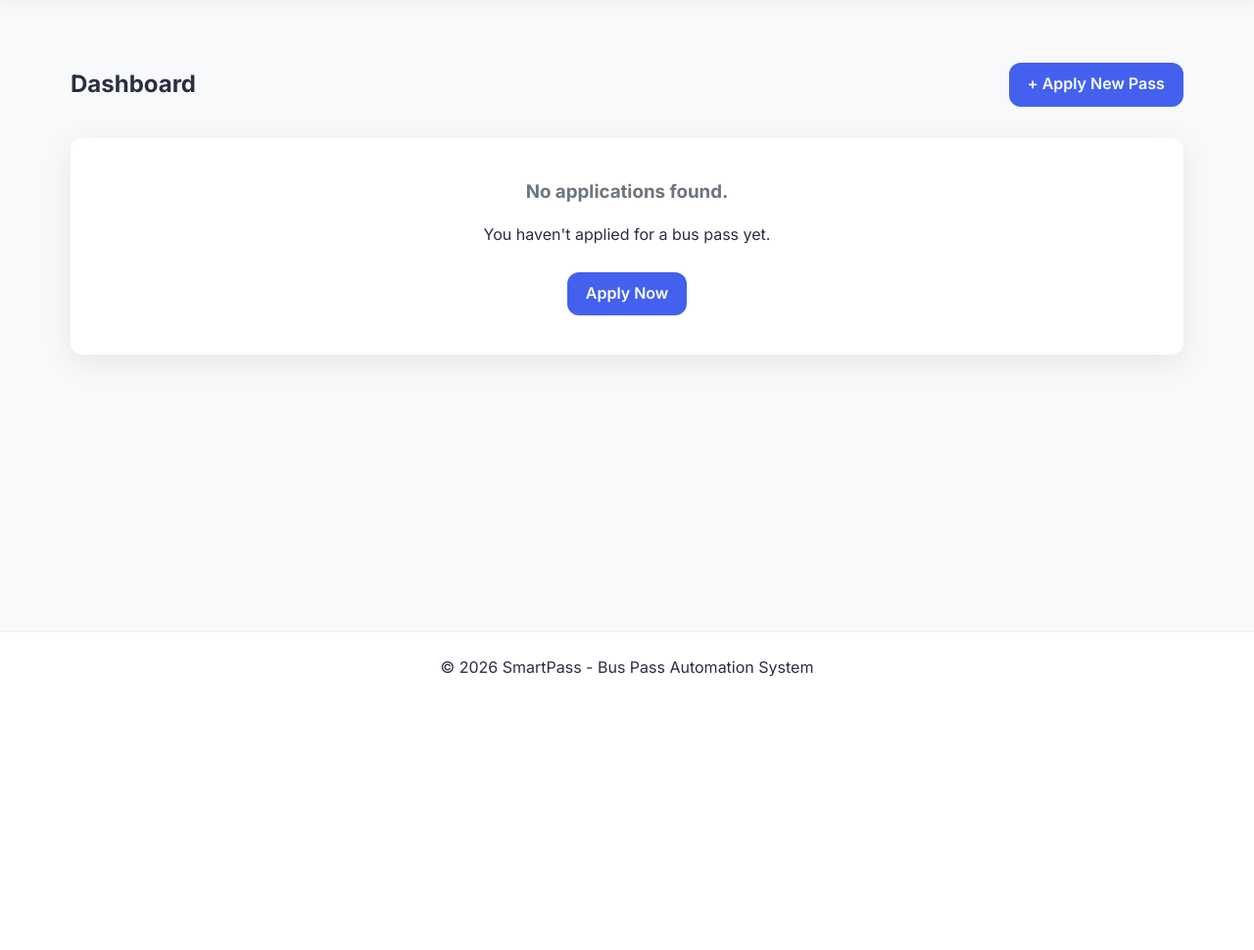
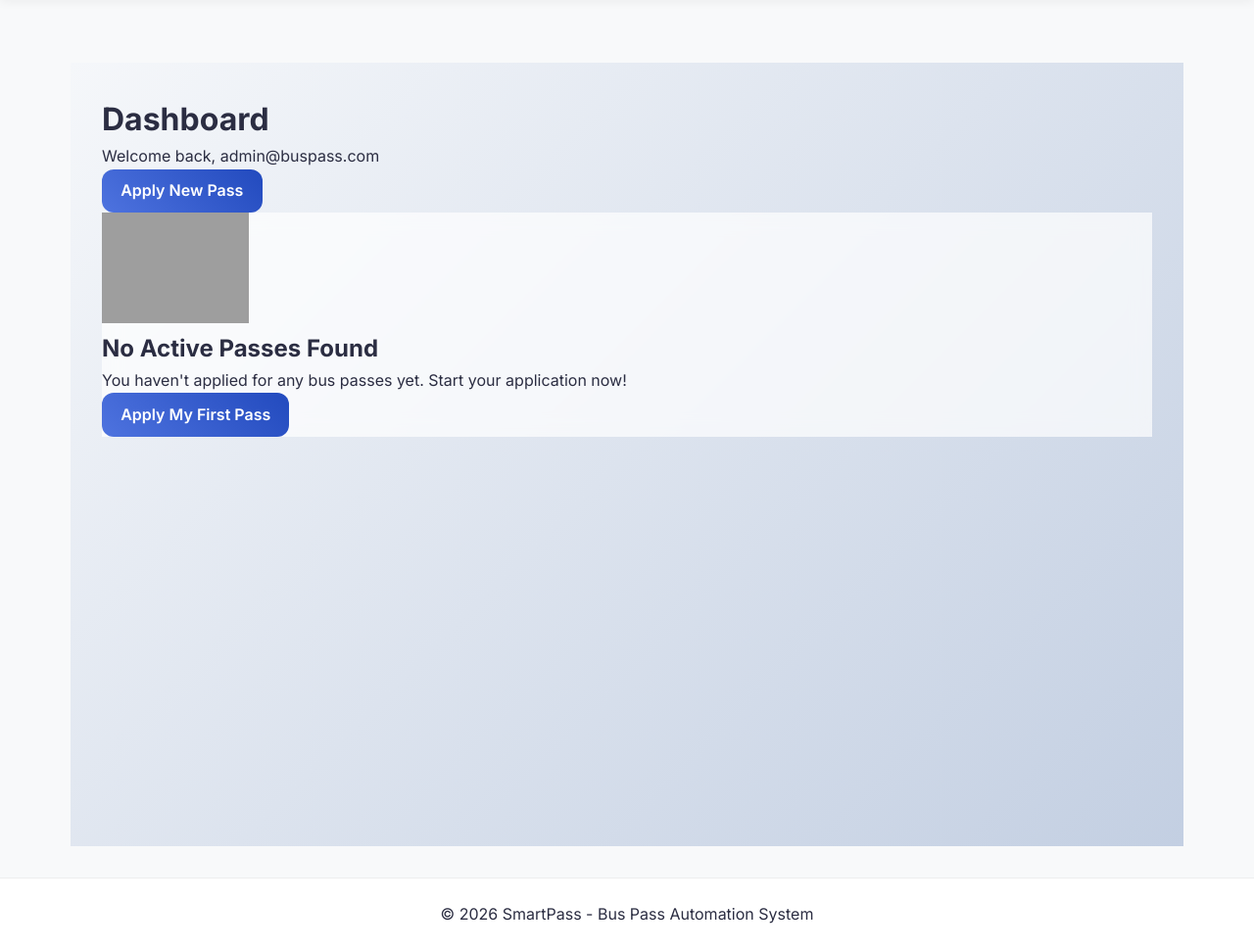
Before and after one commit to adityaavadan/smart_bus_pass, a Flask app: page /student/dashboard in a window 1280 px wide. Shown: the part 81-1051 px from the top of the page at 98% size. Before the commit the page ends 772 px from the top, so only its background shows below. Run offline with Flask 3, Linux system fonts and the light colour scheme; the visitor is signed in with stand-in values (Sample User, id 1); data comes from the database, SQL or seed files in the repository; data that the repository does not hold is empty; grey boxes are pictures that could not be loaded.

Commit message:
Update student_dashboard.html

```diff
--- a/templates/student_dashboard.html
+++ b/templates/student_dashboard.html
@@ -1,117 +1,102 @@
-{% extends 'base.html' %}
-
-{% block title %}{{ t.dashboard }} - SmartPass{% endblock %}
+{% extends "base.html" %}
+{% block title %}Student Dashboard{% endblock %}
 
 {% block content %}
-<div class="dashboard-header">
-    <h2>{{ t.dashboard }}</h2>
-    <a href="{{ url_for('apply_pass') }}" class="btn btn-primary">+ {{ t.apply_pass }}</a>
+<div class="container-fluid py-5" style="background: linear-gradient(135deg, #f5f7fa 0%, #c3cfe2 100%); min-height: 100vh;">
+    <div class="container">
+        <div class="d-flex justify-content-between align-items-center mb-5 animate__animated animate__fadeInDown">
+            <div>
+                <h1 class="display-4 font-weight-bold text-dark">{{ t.dashboard }}</h1>
+                <p class="text-muted">Welcome back, {{ user.email }}</p>
+            </div>
+            <a href="{{ url_for('apply_pass') }}" class="btn btn-primary btn-lg shadow-lg px-5 rounded-pill animate__animated animate__pulse animate__infinite">
+                <i class="fas fa-plus-circle mr-2"></i> {{ t.apply_pass }}
+            </a>
         </div>
 
         {% if expiring_soon %}
-    <div class="alert alert-warning" style="border-left: 5px solid #856404; background-color: #fff3cd; color: #856404; margin-bottom: 2rem;">
-        <strong>📢 {{ t.expiring_soon_msg }}</strong>
+        <div class="alert alert-glass border-0 shadow-sm animate__animated animate__shakeX mb-4" style="background: rgba(255, 193, 7, 0.2); backdrop-filter: blur(10px); border-left: 5px solid #ffc107 !important;">
+            <div class="d-flex align-items-center">
+                <i class="fas fa-exclamation-triangle fa-2x mr-3 text-warning"></i>
+                <div>
+                    <h5 class="mb-0">Expiry Warning!</h5>
+                    <p class="mb-0 small">One of your passes is expiring within 3 days. Please renew it now.</p>
+                </div>
+            </div>
         </div>
         {% endif %}
 
+        <div class="row">
             {% if applications %}
-    <div class="table-responsive">
-        <table>
-            <thead>
-                <tr>
-                    <th>Pass ID</th>
-                    <th>Route</th>
-                    <th>{{ t.pass_type }}</th>
-                    <th>{{ t.status }}</th>
-                    <th>{{ t.action }}</th>
-                </tr>
-            </thead>
-            <tbody>
                 {% for app in applications %}
-                <tr>
-                    <td>#{{ app.id }}</td>
-                    <td>{{ app.source }} &rarr; {{ app.destination }}</td>
-                    <td>{{ app.pass_type }}</td>
-                    <td>
-                        {% if app.status == 'Pending Payment' %}
-                            <span class="badge" style="background-color: #cce5ff; color: #004085;">{{ t.pay_now }}</span>
-                        {% elif app.status == 'Expired' %}
-                            <span class="badge" style="background-color: #6c757d; color: #ffffff;">{{ t.expiry }}</span>
-                        {% else %}
-                            <span class="badge badge-{{ app.status.lower().replace(' ', '-') }}">
-                                {% if app.status == 'Pending' %}{{ t.pending }}
-                                {% elif app.status == 'Approved' %}{{ t.approve }}
-                                {% elif app.status == 'Rejected' %}{{ t.reject }}
-                                {% else %}{{ app.status }}{% endif %}
-                            </span>
-                        {% endif %}
-                    </td>
-                    <td>
-                        {% if app.status == 'Pending Payment' %}
-                            <a href="{{ url_for('pay_pass', app_id=app.id) }}" class="btn btn-primary" style="padding: 0.3rem 0.8rem; font-size: 0.9rem; background-color: var(--success);">{{ t.pay_now }}</a>
-                        {% elif app.status == 'Approved' and app.qr_code_data %}
-                            <a href="#pass-{{ app.id }}" class="btn btn-success" style="padding: 0.3rem 0.8rem; font-size: 0.9rem;">{{ t.view_pass }}</a>
-                            <a href="{{ url_for('print_pass', app_id=app.id) }}" target="_blank" class="btn btn-outline" style="padding: 0.3rem 0.8rem; font-size: 0.9rem; margin-left: 0.5rem;">{{ t.download_pdf }}</a>
-
-                            {% if (app.validity_end - datetime.utcnow()).days <= 3 %}
-                                <a href="{{ url_for('renew_pass', app_id=app.id) }}" class="btn btn-primary" style="padding: 0.3rem 0.8rem; font-size: 0.9rem; background-color: #6f42c1; margin-left: 0.5rem;">{{ t.renew }}</a>
-                            {% endif %}
-                        {% elif app.status == 'Expired' %}
-                            <a href="{{ url_for('renew_pass', app_id=app.id) }}" class="btn btn-primary" style="padding: 0.3rem 0.8rem; font-size: 0.9rem; background-color: #6f42c1;">{{ t.renew }}</a>
-                        {% elif app.status == 'Pending' %}
-                            <em>{{ t.pending }}</em>
-                        {% else %}
-                            <em>-</em>
-                        {% endif %}
-                    </td>
-                </tr>
-                {% endfor %}
-            </tbody>
-        </table>
+                <div class="col-xl-6 mb-4 animate__animated animate__fadeInUp" style="animation-delay: {{ loop.index0 * 0.1 }}s">
+                    <div class="card border-0 shadow-lg overflow-hidden" style="border-radius: 20px; background: rgba(255, 255, 255, 0.9); backdrop-filter: blur(15px);">
+                        <div class="card-header border-0 d-flex justify-content-between align-items-center p-4 {% if app.status == 'Approved' %}bg-success{% elif app.status == 'Rejected' %}bg-danger{% else %}bg-warning{% endif %} text-white">
+                            <span class="font-weight-bold"><i class="fas fa-id-card mr-2"></i> PASS ID: #{{ app.id }}</span>
+                            <span class="badge badge-light px-3 py-2 rounded-pill text-uppercase" style="letter-spacing: 1px;">{{ app.status }}</span>
+                        </div>
+                        <div class="card-body p-4">
+                            <div class="row align-items-center">
+                                <div class="col-lg-8">
+                                    <h3 class="font-weight-bold text-dark mb-1">{{ app.pass_type }} Pass</h3>
+                                    <div class="d-flex align-items-center mb-3">
+                                        <div class="bg-light rounded-circle p-2 mr-2"><i class="fas fa-map-marker-alt text-primary"></i></div>
+                                        <span class="h5 mb-0">{{ app.source }} <i class="fas fa-arrow-right mx-2 text-muted small"></i> {{ app.destination }}</span>
+                                    </div>
+                                    <hr>
+                                    <div class="row no-gutters">
+                                        <div class="col-6">
+                                            <p class="text-muted small mb-0">Issued On</p>
+                                            <p class="font-weight-bold">{{ app.created_at.strftime('%d %b, %Y') }}</p>
+                                        </div>
+                                        <div class="col-6">
+                                            <p class="text-muted small mb-0">Valid Until</p>
+                                            <p class="font-weight-bold text-primary">{{ app.validity_end.strftime('%d %b, %Y') if app.validity_end else 'N/A' }}</p>
+                                        </div>
                                     </div>
 
-    <div style="margin-top: 3rem;">
-        <h3>My Active Digital Passes</h3>
-        <div class="grid" style="margin-top: 1.5rem;">
-            {% for app in applications %}
+                                    <div class="mt-4 d-flex">
                                         {% if app.status == 'Approved' %}
-                    <div id="pass-{{ app.id }}" class="digital-id-card">
-                        <div class="id-header">
-                            <h3>SMART PASS</h3>
-                            <span class="id-type">{{ app.pass_type }}</span>
-                        </div>
-                        <div class="id-body">
-                            <div class="id-photo">
-                                {% if app.profile_pic_filename %}
-                                    <img src="{{ url_for('static', filename='uploads/' + app.profile_pic_filename) }}" alt="Profile Photo">
-                                {% else %}
-                                    <div class="placeholder-photo">No Photo</div>
+                                        <a href="{{ url_for('print_pass', app_id=app.id) }}" class="btn btn-dark rounded-pill px-4 mr-2 shadow-sm">
+                                            <i class="fas fa-qrcode mr-2"></i> View Digital Pass
+                                        </a>
+                                        <a href="{{ url_for('renew_pass', app_id=app.id) }}" class="btn btn-outline-primary rounded-pill px-4">
+                                            <i class="fas fa-sync-alt mr-2"></i> Renew
+                                        </a>
+                                        {% elif app.status == 'Pending' %}
+                                        <div class="text-muted font-italic small"><i class="fas fa-clock mr-1"></i> Waiting for Admin to verify your documents...</div>
                                         {% endif %}
                                     </div>
-                            <div class="id-details">
-                                <h4>{{ app.student.full_name or app.student.email }}</h4>
-                                <p><strong>ID:</strong> #{{ app.id }}</p>
-                                <p><strong>Route:</strong> {{ app.source }} &rarr; {{ app.destination }}</p>
-                                <p><strong>Valid Till:</strong> <span style="color: #ffcccc;">{{ app.validity_end.strftime('%d %b %Y') }}</span></p>
+                                </div>
+                                <div class="col-lg-4 text-center d-none d-lg-block">
+                                    <div class="profile-image-container p-2 bg-white shadow-sm rounded" style="display: inline-block; transform: rotate(3deg);">
+                                        <img src="{{ url_for('static', filename='uploads/' + app.profile_pic_filename) if app.profile_pic_filename else url_for('static', filename='default.png') }}" class="img-fluid rounded" style="width: 140px; height: 160px; object-fit: cover;">
                                     </div>
                                 </div>
-                        <div class="id-footer">
-                            <div class="id-qr">
-                                <img src="{{ url_for('static', filename='qrcodes/' + app.qr_code_data) }}" alt="QR Code">
                             </div>
-                            <div class="id-scan-text">Scan to verify</div>
+                        </div>
+                    </div>
+                </div>
+                {% endfor %}
+            {% else %}
+                <div class="col-12 text-center py-5 animate__animated animate__zoomIn">
+                    <div class="glass-card p-5 rounded-lg shadow-lg" style="background: rgba(255,255,255,0.7); backdrop-filter: blur(10px);">
+                        <img src="https://cdn-icons-png.flaticon.com/512/4076/4076549.png" style="width: 150px;" class="mb-4">
+                        <h2 class="font-weight-bold">No Active Passes Found</h2>
+                        <p class="text-muted lead">You haven't applied for any bus passes yet. Start your application now!</p>
+                        <a href="{{ url_for('apply_pass') }}" class="btn btn-primary btn-lg rounded-pill px-5 mt-3 shadow-lg">Apply My First Pass</a>
                     </div>
                 </div>
             {% endif %}
-            {% endfor %}
         </div>
     </div>
-{% else %}
-    <div class="card" style="text-align: center; max-width: 100%;">
-        <h3 style="color: #6c757d; margin-bottom: 1rem;">No applications found.</h3>
-        <p>You haven't applied for a bus pass yet.</p>
-        <br>
-        <a href="{{ url_for('apply_pass') }}" class="btn btn-primary">Apply Now</a>
 </div>
-{% endif %}
+
+<style>
+    .btn-primary { background: linear-gradient(45deg, #4e73df, #224abe); border: none; }
+    .btn-primary:hover { transform: translateY(-3px); box-shadow: 0 10px 20px rgba(78,115,223,0.3); }
+    .card { transition: all 0.3s cubic-bezier(.25,.8,.25,1); }
+    .card:hover { transform: translateY(-10px); box-shadow: 0 15px 35px rgba(0,0,0,0.1) !important; }
+    .alert-glass { border: none; }
+</style>
 {% endblock %}
```
Lines whose indentation alone changed are shown as unchanged.
